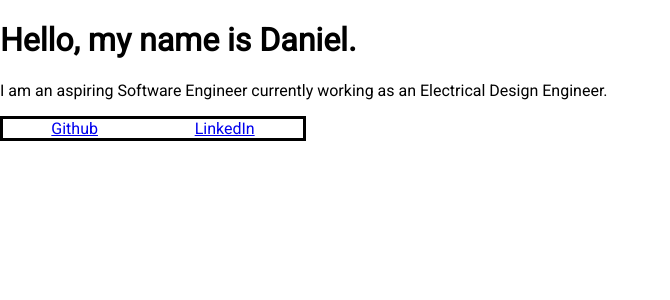
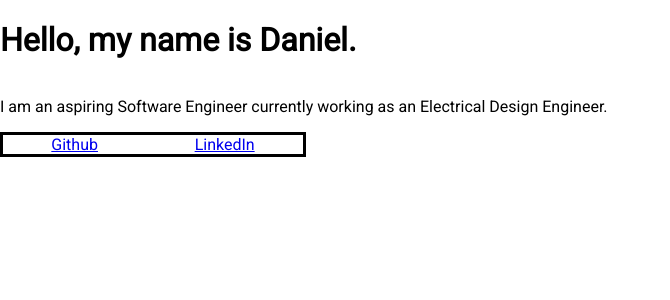
Before and after one commit to dunsd/portfolio, a React (Create React App) app: page / in a window 1280 px wide. Shown: the top 300 px of the page, without its empty margins (0-670 px from the left). Built offline with nearby package versions, Linux system fonts and the light colour scheme.

Commit message:
Add dropdown file, EOD commit

```diff
--- a/src/css/styles.scss
+++ b/src/css/styles.scss
@@ -4,3 +4,18 @@
     justify-content: space-around;
     max-width: 300px;
 }
+
+.introCard {
+    display: flex;
+    flex-direction: column;
+}
+
+.mainContent {
+    display: flex;
+    flex-direction: column;
+    flex: 1;
+}
+
+body {
+    height: 100vh;
+}
--- a/src/router/RouteSwitch.js
+++ b/src/router/RouteSwitch.js
@@ -7,11 +7,14 @@ import "../css/styles.scss"
 const RouteSwitch = () => {
   return (
     <BrowserRouter>
+<div className="mainContent">
+      <Routes>
 
-      <Routes>
-        <Route path="/" element={<Home />} exact={true} />
-        <Route path="/projects" element={<Projects/>} />
+            <Route path="/" element={<Home />} exact={true} />
+            <Route path="/projects" element={<Projects/>} />
+
       </Routes>
+      </div>
     </BrowserRouter>
   );
 };
```
Also changed, not shown: src/components/ProjectsDropDown.js (added, +11 -0 lines).
